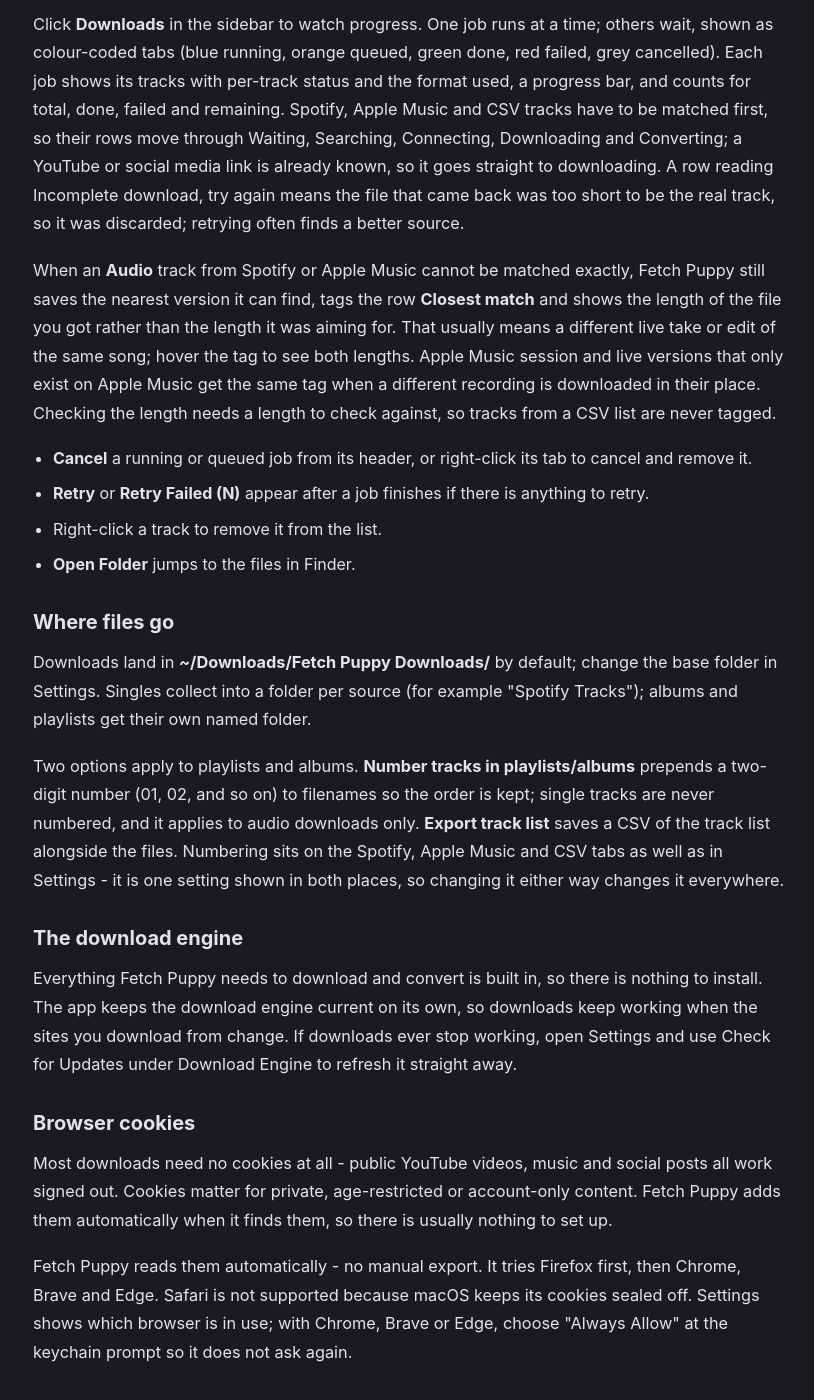
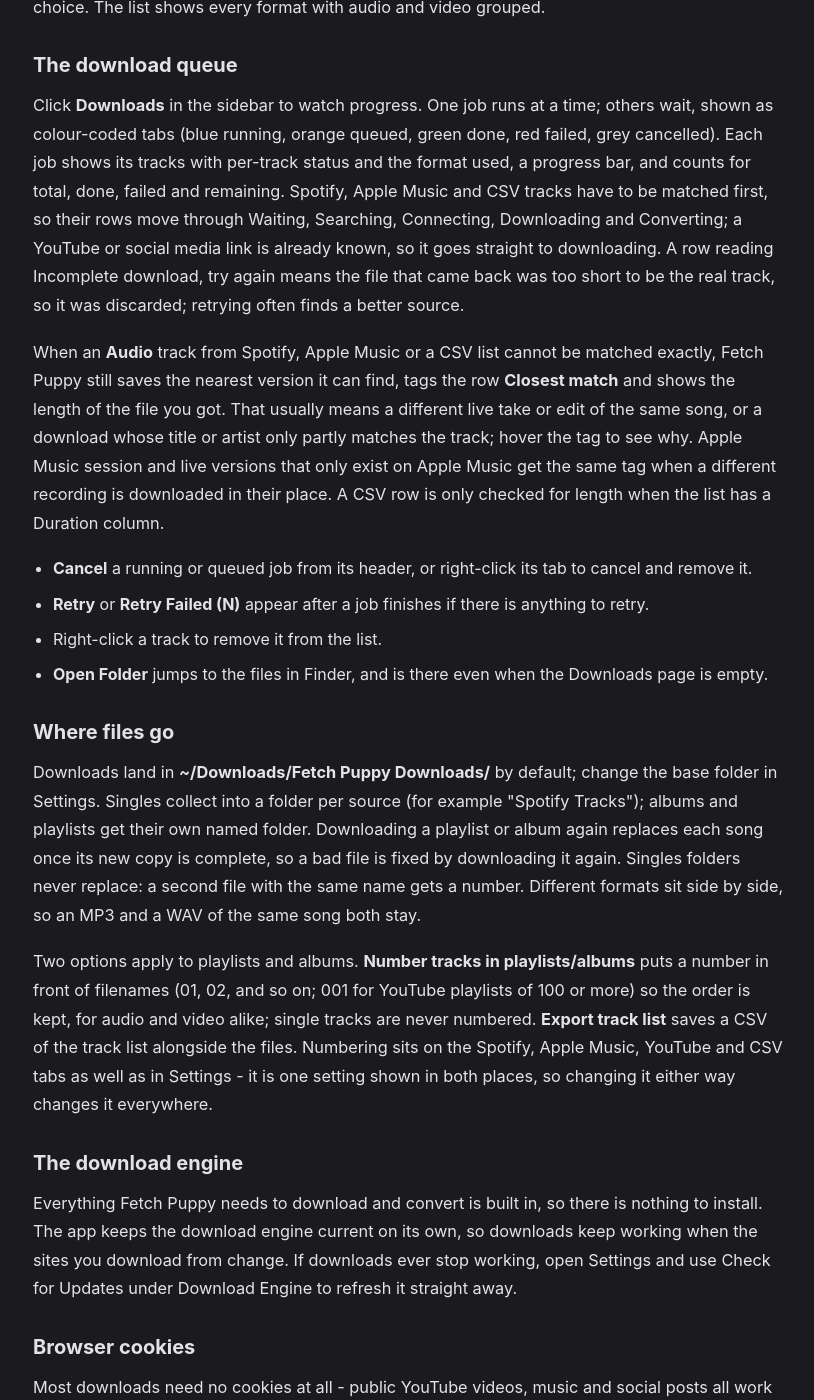
Before and after one commit to BSKapps/bskapps.github.io, a Jekyll site: the page built from articles/fetch-puppy-guide/index.html, in a window 1280 px wide and 1400 px high, scrolled down 1638 px. Shown: the whole window, without its empty margins (231-1045 px from the left). Built offline with Jekyll 4.4.1, drawn with Linux system fonts in a browser that asks for light colours; some of the changed text lies outside the part shown.

Commit message:
Fetch Puppy guide: updated for version 2.8

```diff
--- a/_data/guides/fetch-puppy-guide.json
+++ b/_data/guides/fetch-puppy-guide.json
@@ -4,7 +4,7 @@
   "web": {
     "pageTitle": "Fetch Puppy user guide - BSK Apps",
     "h1": "Fetch Puppy user guide",
-    "dateLine": "Updated for version 2.7",
+    "dateLine": "Updated for version 2.8",
     "description": "A how-to guide for Fetch Puppy: the download modes, choosing audio and video formats, the queue, output folders, browser cookies, the download engine and settings.",
     "canonical": "https://bskapps.com/articles/fetch-puppy-guide/",
     "ogTitle": "Fetch Puppy user guide",
@@ -43,12 +43,12 @@
         {
           "type": "bullets",
           "items": [
-            "**Spotify** - playlists, albums and tracks. Public links work as-is; private playlists need your own Spotify API credentials (see Settings).",
+            "**Spotify** - playlists, albums and tracks, including spotify.link share links. Public links work as-is, up to the first 100 tracks of a playlist. Your own Spotify API credentials (see Settings) get every track, except on playlists made by Spotify, and are needed for private playlists.",
             "**Apple Music** - playlists, albums and songs, no account needed.",
-            "**YouTube** - videos, shorts and playlists. If a pasted link is both a video and a playlist, Fetch Puppy asks whether you want just the video or the whole playlist. Dragging one video out of a playlist skips the question and fetches just that video; use the playlist's own link when you want the lot.",
-            "**Social Media** - TikTok, Instagram, X, Facebook, Reddit, Vimeo, Twitch, Dailymotion and Snapchat Spotlight. Public posts download as-is; private and age-restricted ones need browser cookies (see Settings).",
-            "**CSV File** - drop a two-column Artist, Title CSV (or click Choose File); each row is matched and downloaded.",
-            "**Search** - type a title, get the top matches with thumbnails, then preview a match right in the app (ad-free, full-length playback with fullscreen) before you download. Live streams are marked Live and can't be previewed. Previewed results stay highlighted so you can find your way back to the one you want."
+            "**YouTube** - videos, shorts and playlists. If a pasted link is both a video and a playlist, Fetch Puppy asks whether you want just the video or the whole playlist. Dragging one video out of a playlist skips the question and fetches just that video; use the playlist's own link when you want the lot. Channel and page links are refused; open a video or playlist and use its link.",
+            "**Social Media** - TikTok, Instagram, X, Facebook, Reddit, Vimeo, Twitch, Dailymotion and Snapchat Spotlight. Public posts download as-is; private and age-restricted ones need browser cookies (see Settings). Profile links are refused; open the video and copy its link.",
+            "**CSV File** - drop a CSV with Artist and Title columns (or click Choose File); each row is matched and downloaded. To find tracks over 10 minutes, add a Duration column (m:ss) under a header row. The tab clears once the download starts.",
+            "**Search** - type a title, get the top matches with thumbnails, then preview a match right in the app (ad-free, full-length playback with fullscreen) before you download. Live streams are marked Live and can't be previewed or downloaded. Previewed results stay highlighted so you can find your way back to the one you want."
           ]
         }
       ]
@@ -91,7 +91,7 @@
         },
         {
           "type": "paragraph",
-          "text": "When an **Audio** track from Spotify or Apple Music cannot be matched exactly, Fetch Puppy still saves the nearest version it can find, tags the row **Closest match** and shows the length of the file you got rather than the length it was aiming for. That usually means a different live take or edit of the same song; hover the tag to see both lengths. Apple Music session and live versions that only exist on Apple Music get the same tag when a different recording is downloaded in their place. Checking the length needs a length to check against, so tracks from a CSV list are never tagged."
+          "text": "When an **Audio** track from Spotify, Apple Music or a CSV list cannot be matched exactly, Fetch Puppy still saves the nearest version it can find, tags the row **Closest match** and shows the length of the file you got. That usually means a different live take or edit of the same song, or a download whose title or artist only partly matches the track; hover the tag to see why. Apple Music session and live versions that only exist on Apple Music get the same tag when a different recording is downloaded in their place. A CSV row is only checked for length when the list has a Duration column."
         },
         {
           "type": "bullets",
@@ -99,7 +99,7 @@
             "**Cancel** a running or queued job from its header, or right-click its tab to cancel and remove it.",
             "**Retry** or **Retry Failed (N)** appear after a job finishes if there is anything to retry.",
             "Right-click a track to remove it from the list.",
-            "**Open Folder** jumps to the files in Finder."
+            "**Open Folder** jumps to the files in Finder, and is there even when the Downloads page is empty."
           ]
         }
       ]
@@ -110,11 +110,11 @@
       "blocks": [
         {
           "type": "paragraph",
-          "text": "Downloads land in **~/Downloads/Fetch Puppy Downloads/** by default; change the base folder in Settings. Singles collect into a folder per source (for example \"Spotify Tracks\"); albums and playlists get their own named folder."
+          "text": "Downloads land in **~/Downloads/Fetch Puppy Downloads/** by default; change the base folder in Settings. Singles collect into a folder per source (for example \"Spotify Tracks\"); albums and playlists get their own named folder. Downloading a playlist or album again replaces each song once its new copy is complete, so a bad file is fixed by downloading it again. Singles folders never replace: a second file with the same name gets a number. Different formats sit side by side, so an MP3 and a WAV of the same song both stay."
         },
         {
           "type": "paragraph",
-          "text": "Two options apply to playlists and albums. **Number tracks in playlists/albums** prepends a two-digit number (01, 02, and so on) to filenames so the order is kept; single tracks are never numbered, and it applies to audio downloads only. **Export track list** saves a CSV of the track list alongside the files. Numbering sits on the Spotify, Apple Music and CSV tabs as well as in Settings - it is one setting shown in both places, so changing it either way changes it everywhere."
+          "text": "Two options apply to playlists and albums. **Number tracks in playlists/albums** puts a number in front of filenames (01, 02, and so on; 001 for YouTube playlists of 100 or more) so the order is kept, for audio and video alike; single tracks are never numbered. **Export track list** saves a CSV of the track list alongside the files. Numbering sits on the Spotify, Apple Music, YouTube and CSV tabs as well as in Settings - it is one setting shown in both places, so changing it either way changes it everywhere."
         }
       ]
     },
@@ -152,7 +152,7 @@
             "**Download options** - output folder, number tracks, export track list, universal format selection, and notify when downloads complete.",
             "**App Updates** - manual check and an auto-check toggle.",
             "**Download Engine** - check for and apply download engine updates.",
-            "**Spotify API Credentials** - optional Client ID and Secret for private playlists and more reliable metadata; stored locally on your Mac (the secret in your keychain), never sent to BSK. For your own private or liked playlists, also add your Spotify account email under User Management in your Spotify developer app, otherwise Spotify denies the login.",
+            "**Spotify API Credentials** - optional Client ID and Secret for private playlists, every track of playlists over 100 tracks (except playlists made by Spotify), and more reliable metadata; stored locally on your Mac (the secret in your keychain), never sent to BSK. For your own private or liked playlists, also add your Spotify account email under User Management in your Spotify developer app, otherwise Spotify denies the login.",
             "**YouTube Browser Cookies** - which browser to read, with setup notes.",
             "**General** - show the welcome page, and minimise to the menu bar when closed.",
             "**Tips & Shortcuts** - a quick reference for drag-and-drop.",
--- a/fetchpuppy/index.html
+++ b/fetchpuppy/index.html
@@ -87,7 +87,7 @@
             <div class="fb-text">
                 <p class="fb-kicker">Playlists</p>
                 <h3>A whole playlist in one go</h3>
-                <p>Drag in a Spotify or Apple Music playlist and it finds every track automatically.</p>
+                <p>Drag in a Spotify or Apple Music playlist and it finds and matches the tracks for you.</p>
             </div>
             <img src="images/3-bulk-download.png?v=2" alt="Bulk download queue">
         </div>
```
